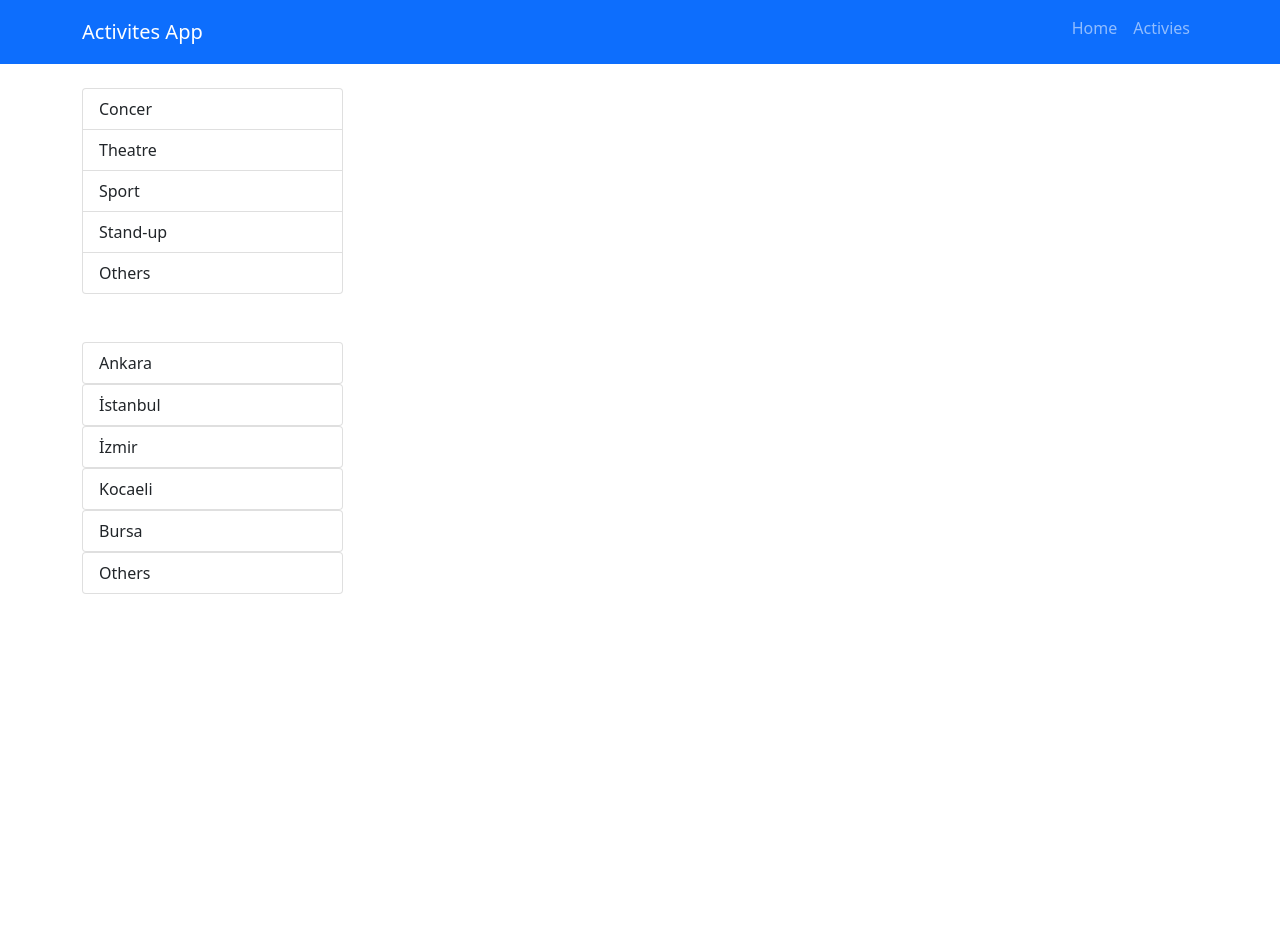
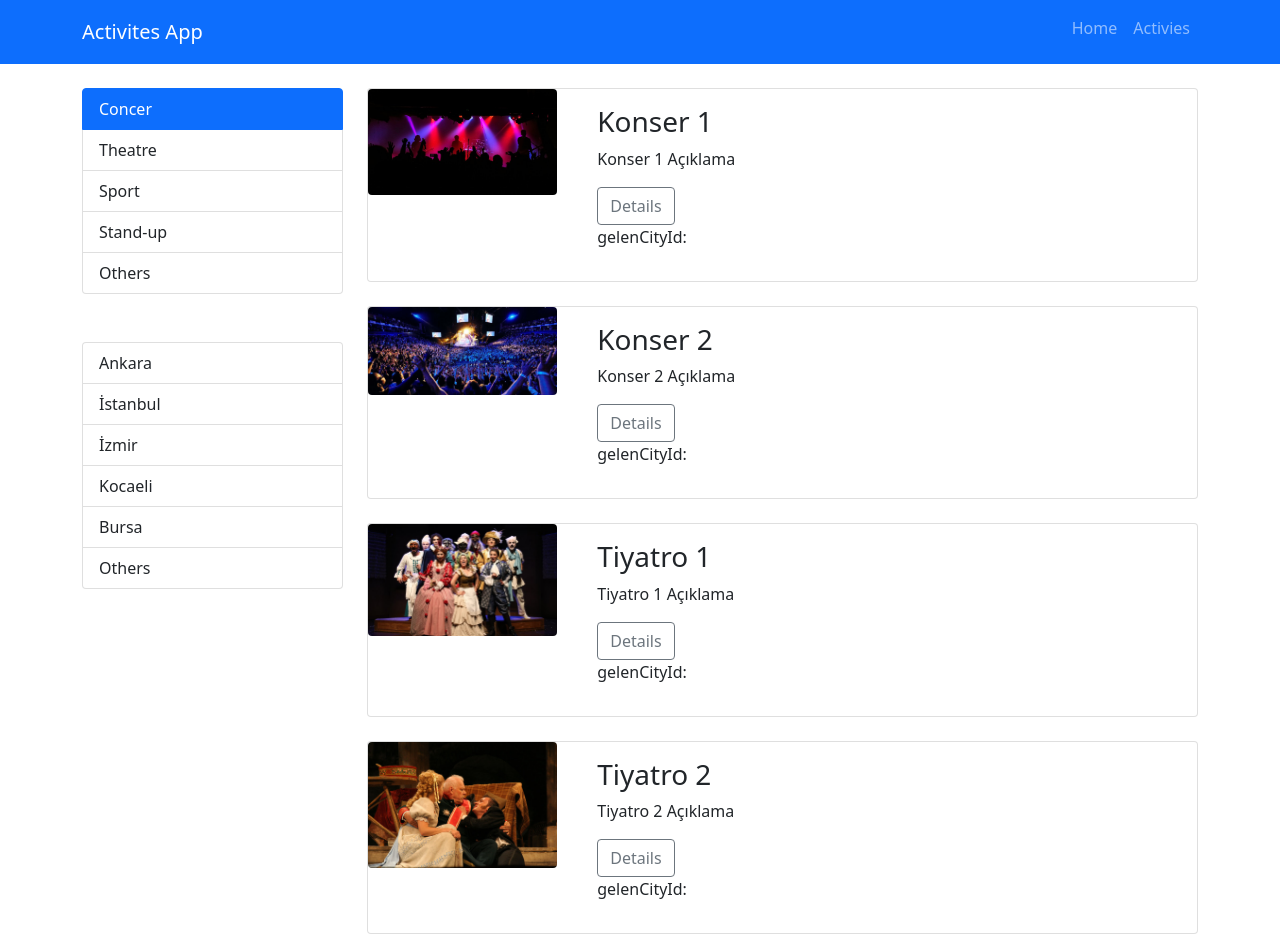
Before and after one commit to anilakbulut/CaseAngular, an Angular app in the folder NgCase/: page /activities/category/1 in a window 1280 px wide. Shown: the top 952 px of the page. Before the commit the page ends 800 px from the top, so only its background shows below. Built offline with nearby package versions, Linux system fonts and the light colour scheme; data requests are answered from the project's data file.

Commit message:
App ve Activities,Cities için @Input, @Output eklendi

```diff
--- a/NgCase/db.json
+++ b/NgCase/db.json
@@ -1,11 +1,12 @@
 {
     "activities": [
-        {"id": 1, "actType":"Concer","actId":1,"title": "Konser 1", "description": "Konser 1 Açıklama","imgUrl": "konser1.jpg","city":"Ankara","actDate": 2023},
-        {"id": 2, "actType":"Concer","actId":1,"title": "Konser 2", "description": "Konser 2 Açıklama","imgUrl": "konser2.jpg","city":"İstanbul","actDate": 2022},
-        {"id": 3, "actType":"Theatre","actId":2,"title": "Tiyatro 1", "description": "Tiyatro 1 Açıklama","imgUrl": "tiyatro1.jpg","city":"İzmir","actDate": 2024},
-        {"id": 4, "actType":"Theatre","actId":2,"title": "Tiyatro 2", "description": "Tiyatro 2 Açıklama","imgUrl": "tiyatro2.jpg","city":"İstanbul","actDate": 2025},
-        {"id": 5, "actType":"Sport","actId":3,"title": "Sport 1", "description": "Sport 1 Açıklama","imgUrl": "tiyatro2.jpg","city":"Bursa","actDate": 2025},
-        {"id": 6, "actType":"Stand-up","actId":4,"title": "Stand-up 1", "description": "Stand-up 1 Açıklama","imgUrl": "tiyatro2.jpg","city":"İstanbul","actDate": 2025}
+        {"id": 1, "actType":"Concer","actId":1,"title": "Konser 1", "description": "Konser 1 Açıklama","imgUrl": "konser1.jpg","city":"Ankara","cityId":1,"actDate": 2023},
+        {"id": 2, "actType":"Concer","actId":1,"title": "Konser 2", "description": "Konser 2 Açıklama","imgUrl": "konser2.jpg","city":"İstanbul","cityId":2,"actDate": 2022},
+        {"id": 3, "actType":"Theatre","actId":2,"title": "Tiyatro 1", "description": "Tiyatro 1 Açıklama","imgUrl": "tiyatro1.jpg","city":"İzmir","cityId":3,"actDate": 2024},
+        {"id": 4, "actType":"Theatre","actId":2,"title": "Tiyatro 2", "description": "Tiyatro 2 Açıklama","imgUrl": "tiyatro2.jpg","city":"İstanbul","cityId":2,"actDate": 2025},
+        {"id": 5, "actType":"Sport","actId":3,"title": "Sport 1", "description": "Sport 1 Açıklama","imgUrl": "tiyatro2.jpg","city":"Bursa","cityId":5,"actDate": 2025},
+        {"id": 6, "actType":"Stand-up","actId":4,"title": "Stand-up 1", "description": "Stand-up 1 Açıklama","imgUrl": "tiyatro2.jpg","city":"İstanbul","cityId":2,"actDate": 2025},
+        {"id": 6, "actType":"Others","actId":5,"title": "Others", "description": "Others Açıklama","imgUrl": "tiyatro2.jpg","city":"Kocaeli","cityId":4,"actDate": 2026}
     ],
 
     "categories":[
--- a/NgCase/src/app/activies/activies.component.html
+++ b/NgCase/src/app/activies/activies.component.html
@@ -8,6 +8,7 @@
                 <h3 class="card-title">{{item.title}}</h3>
                 <p class="card-text">{{item.description}}</p>
                 <button class="btn btn-outline-secondary">Details</button>
+                <p>gelenCityId: {{ gelenCityId}} </p>
             </div>
         </div>
     </div>
--- a/NgCase/src/app/activies/activies.component.ts
+++ b/NgCase/src/app/activies/activies.component.ts
@@ -1,5 +1,5 @@
 import { HttpClient } from '@angular/common/http';
-import { Component, OnInit } from '@angular/core';
+import { Component, Input, OnInit } from '@angular/core';
 import { ActivatedRoute } from '@angular/router';
 import { Activities } from '../models/activities';
 import { ActivityService } from '../services/activity.service';
@@ -13,17 +13,20 @@ import { ActivityService } from '../services/activity.service';
 export class ActiviesComponent implements OnInit {
   activities: Activities[];
 
+  @Input() gelenCityId: number;
+
   constructor(
     private activitiyService: ActivityService,
     private activatedRoute: ActivatedRoute
     ) { }
 
   ngOnInit(): void {
-    this.activatedRoute.params.subscribe(categoryName =>{
-      this.activitiyService.getActivity(categoryName["actType"]).subscribe(data=>{
+      this.activitiyService.getActivity().subscribe(data=>{
         this.activities = data;
       });
-    })
 
   }
+
+
+
 }
--- a/NgCase/src/app/app-routing.module.ts
+++ b/NgCase/src/app/app-routing.module.ts
@@ -1,12 +1,14 @@
-import { NgModule } from '@angular/core';
+import { Component, NgModule } from '@angular/core';
 import { CommonModule } from '@angular/common';
 import { RouterModule, Routes } from '@angular/router';
 import { ActiviesComponent } from './activies/activies.component';
+import { CityComponent } from './city/city.component';
 
 const routes: Routes=[
   {path:"activities", component: ActiviesComponent},
   {path:"", redirectTo: "activities", pathMatch:"full"},
-  {path:"activities/category/:actType", component: ActiviesComponent}
+  {path:"activities/category/:actId", component: ActiviesComponent},
+  {path:"activities/cities/:cityId", component: ActiviesComponent}
 ]
 
 @NgModule({
--- a/NgCase/src/app/app.component.html
+++ b/NgCase/src/app/app.component.html
@@ -5,10 +5,10 @@
     <div class="col-md-3">
       <app-category></app-category>
       <br><br>
-      <app-city></app-city>
+      <app-city  (cityId)='addCityId($event)'></app-city>
     </div>
     <div class="col-md-9">
-      <router-outlet></router-outlet>
+      <app-activies [gelenCityId]="gonderdilenCityId"></app-activies>
     </div>
   </div>
 </div>
--- a/NgCase/src/app/app.component.ts
+++ b/NgCase/src/app/app.component.ts
@@ -7,4 +7,14 @@ import { Component } from '@angular/core';
 })
 export class AppComponent {
   title = 'NgCase';
+
+  gonderdilenCityId: number;
+
+  addCityId(newItem: any) {
+    console.log("parentCityId:"+newItem);
+    this.gonderdilenCityId = newItem;
+  }
+  addCategoryId(newItem: any) {
+    console.log("parentCategoryId:"+newItem);
+  }
 }
--- a/NgCase/src/app/category/category.component.html
+++ b/NgCase/src/app/category/category.component.html
@@ -2,7 +2,8 @@
     <a href=""
     class="list-group-item list-group-item-action "
     *ngFor="let item of categories"
-    routerLink ="activities/category/{{ item.catType}}"
+    routerLink ="activities/category/{{ item.id}}"
+    routerLinkActive ="active"
     >
         {{item.catType}}
     </a>
--- a/NgCase/src/app/category/category.component.ts
+++ b/NgCase/src/app/category/category.component.ts
@@ -12,7 +12,6 @@ import { CategoryService } from '../services/category.service';
 
 export class CategoryComponent implements OnInit {
   categories:Categories[];
-
   constructor(private categoryService:CategoryService ) { }
 
   ngOnInit(): void {
@@ -20,5 +19,4 @@ export class CategoryComponent implements OnInit {
       this.categories = data;
     });
   }
-
 }
--- a/NgCase/src/app/city/city.component.html
+++ b/NgCase/src/app/city/city.component.html
@@ -1,3 +1,10 @@
-<div class="class list-group" *ngFor="let item of cities">
-    <a href="" class="list-group-item list-group-item-action ">{{item.cityName}}</a>
+<div class="class list-group">
+    <a href=""
+    *ngFor="let item of cities"
+    class="list-group-item list-group-item-action "
+    routerLink ="activities/cities/{{item.id}}"
+    routerLinkActive ="active"
+    (click)="cityOnClick(item.id)"
+    >{{item.cityName}}
+    </a>
 </div>
--- a/NgCase/src/app/city/city.component.ts
+++ b/NgCase/src/app/city/city.component.ts
@@ -1,5 +1,6 @@
 import { HttpClient } from '@angular/common/http';
-import { Component, OnInit } from '@angular/core';
+import { Component, OnInit,Input, Output, EventEmitter } from '@angular/core';
+import { ActivatedRoute } from '@angular/router';
 import { Cities } from '../models/cities';
 import { CityService } from '../services/city.service';
 
@@ -11,8 +12,12 @@ import { CityService } from '../services/city.service';
 })
 export class CityComponent implements OnInit {
   cities: Cities[];
+  @Output() cityId = new EventEmitter<number>;
 
-  constructor(private cityService: CityService) { }
+  constructor(
+    private cityService: CityService,
+    private activatedRoute: ActivatedRoute
+    ) { }
 
   ngOnInit(): void {
       this.cityService.getCities().subscribe(data=>{
@@ -20,4 +25,8 @@ export class CityComponent implements OnInit {
     });
   }
 
+  cityOnClick(value: number){
+    this.cityId.emit(value);
+    console.log("itemin id: "+ value)
+  }
 }
--- a/NgCase/src/app/services/activity.service.ts
+++ b/NgCase/src/app/services/activity.service.ts
@@ -9,10 +9,9 @@ export class ActivityService{
 
     constructor(private http: HttpClient){}
 
-    getActivity(actType: string): Observable<Activities[]>{
-        let categoryUrl = this.url;
-        if(actType){ categoryUrl += '?actType=' + actType;}
+    getActivity(): Observable<Activities[]>{
+        return this.http.get<Activities[]>(this.url);
+    }
 
-        return this.http.get<Activities[]>(categoryUrl);
-    }
+
 }
--- a/NgCase/src/app/services/city.service.ts
+++ b/NgCase/src/app/services/city.service.ts
@@ -11,5 +11,4 @@ export class CityService{
     getCities():Observable<Cities[]>{
         return this.htpp.get<Cities[]>(this.url);
     }
-
 }
```
